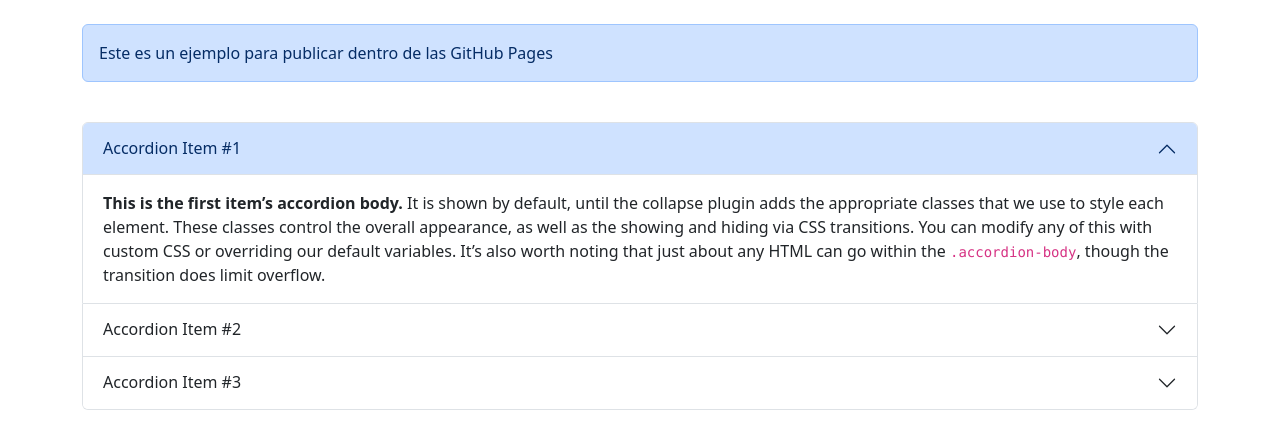
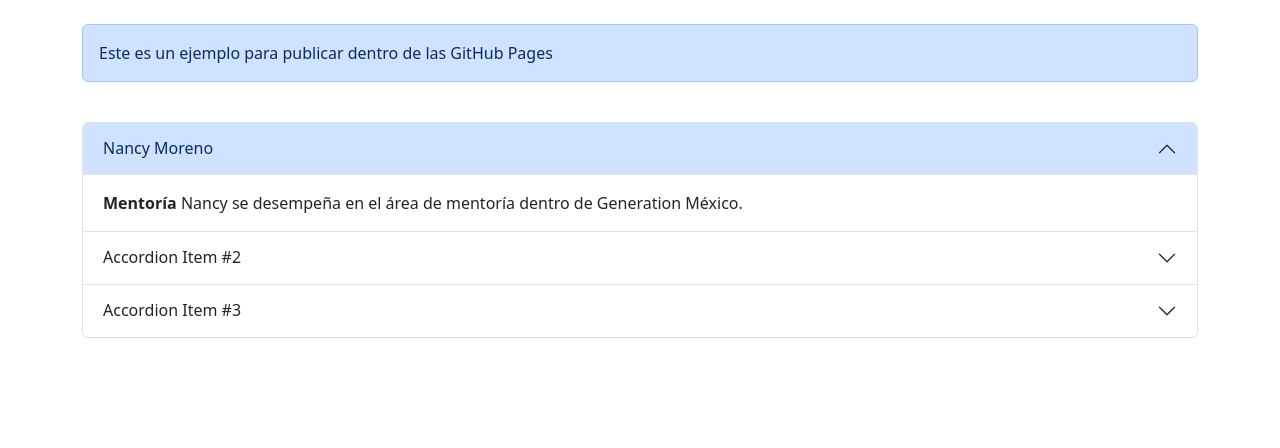
Before and after one commit to jcgeneration/EjercicioPages_CH61, a plain HTML site: page index.html in a window 1280 px wide. Drawn offline with nearby package versions, Linux system fonts and the light colour scheme.

Commit message:
Se actualiza la información de mentoría

```diff
--- a/index.html
+++ b/index.html
@@ -17,12 +17,12 @@
             <div class="accordion-item">
               <h2 class="accordion-header">
                 <button class="accordion-button" type="button" data-bs-toggle="collapse" data-bs-target="#collapseOne" aria-expanded="true" aria-controls="collapseOne">
-                  Accordion Item #1
+                 Nancy Moreno
                 </button>
               </h2>
               <div id="collapseOne" class="accordion-collapse collapse show" data-bs-parent="#accordionExample">
                 <div class="accordion-body">
-                  <strong>This is the first item’s accordion body.</strong> It is shown by default, until the collapse plugin adds the appropriate classes that we use to style each element. These classes control the overall appearance, as well as the showing and hiding via CSS transitions. You can modify any of this with custom CSS or overriding our default variables. It’s also worth noting that just about any HTML can go within the <code>.accordion-body</code>, though the transition does limit overflow.
+                  <strong>Mentoría</strong> Nancy se desempeña en el área de mentoría dentro de Generation México.
                 </div>
               </div>
             </div>
```
